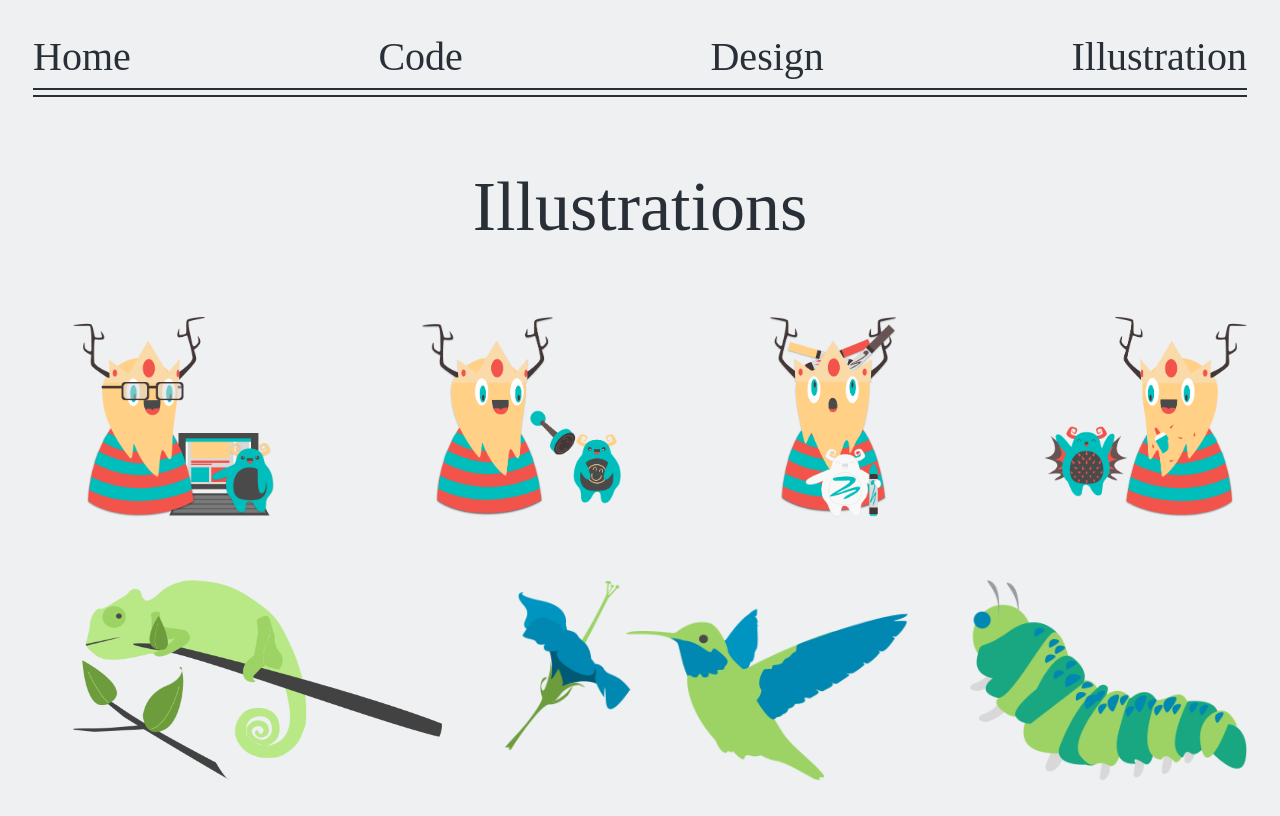
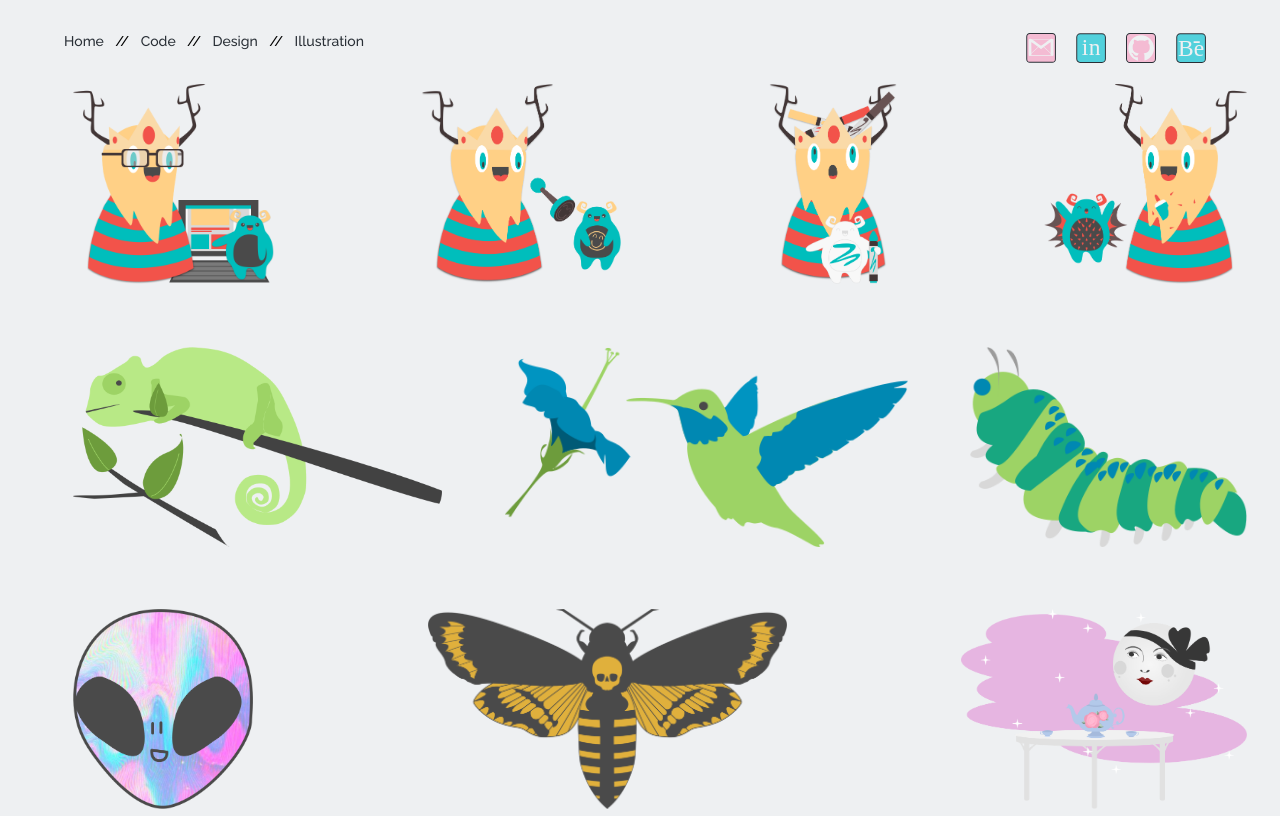
Before and after one commit to cassyxmarie/Portfolio_2017, a plain HTML site: page illustration.html in a window 1280 px wide. Shown: the top 816 px of the page. Drawn offline with Linux system fonts and the light colour scheme; a web font is replaced by a local one.

Commit message:
fix lightbox to fill screen, fix cursor when hovering, replace Nixie One with Raleway, adjust nav bar styling

```diff
--- a/illustration.html
+++ b/illustration.html
@@ -10,39 +10,55 @@
   <body>
     <header>
       <nav>
-        <a href="index.html">Home</a>
-        <a href="code.html">Code</a>
-        <a href="design.html">Design</a>
-        <a href="illustration.html">Illustration</a>
+        <div class="leftNav">
+          <a href="index.html">Home</a>//
+          <a href="code.html">Code</a>//
+          <a href="design.html">Design</a>//
+          <a href="illustration.html">Illustration</a>
+        </div>
+        <div class="rightNav">
+          <a href="mailto:cassandra.culkins@gmail.com">
+            <img class="icon" id="gmail" src="images/Gmail.svg" alt="gmail icon" />
+          </a>
+          <a href="http://www.linkedin.com/in/cassandraculkins">
+            <img class="icon" id="linkedin" src="images/LinkedIn.svg" alt="linkedin icon" />
+          </a>
+          <a href="http://github.com/CCulkins">
+            <img class="icon" id="github" src="images/GitHub.svg" alt="github icon" />
+          </a>
+          <a href="http://www.behance.com/cassandrac9472">
+            <img class="icon" id="behance" src="images/Behance.svg" alt="behance icon" />
+          </a>
+        </div>
       </nav>
     </header>
 <!-- <div id="pagePort"></div> -->
     <div id="illustration-page">
 
-      <div class="separate"></div>  <div class="separate2"></div>
-      <p class="header illustrations">Illustrations</p>
+      <!-- <div class="separate"></div>  <div class="separate2"></div> -->
+      <!-- <p class="header illustrations">Illustrations</p> -->
 
       <ul id="imageGallery">
 
         <div class="img-container">
           <li>
             <a href="images/DTAimg1.png">
-              <img class="img-illustration" src="images/DTAimg1.png" alt="Hey! Hey! Hey! Hey! Hey!">
+              <img class="img-illustration" src="images/DTAimg1.png" alt="Designer Toy Awards - Best Website">
             </a>
           </li>
           <li>
             <a href="images/DTAimg2.png">
-              <img class="img-illustration" src="images/DTAimg2.png" alt="">
+              <img class="img-illustration" src="images/DTAimg2.png" alt="Designer Toy Awards - Brand of the Year">
             </a>
           </li>
           <li>
             <a href="images/DTAimg3.png">
-              <img class="img-illustration" src="images/DTAimg3.png" alt="">
+              <img class="img-illustration" src="images/DTAimg3.png" alt="Designer Toy Awards - Best DIY Platform">
             </a>
           </li>
           <li>
             <a href="images/DTAimg4.png">
-              <img class="img-illustration" src="images/DTAimg4.png" alt="">
+              <img class="img-illustration" src="images/DTAimg4.png" alt="Designer Toy Awards - Custom of the Year">
             </a>
           </li>
 
@@ -51,17 +67,17 @@
         <div class="img-container">
           <li>
             <a href="images/Chameleon.png">
-              <img class="img-illustration" src="images/Chameleon.png" alt="">
+              <img class="img-illustration" src="images/Chameleon.png" alt="Tenrec Tear-sheet - Chameleon">
             </a>
           </li>
           <li>
             <a href="images/HummingBird.png">
-              <img class="img-illustration" src="images/HummingBird.png" alt="">
+              <img class="img-illustration" src="images/HummingBird.png" alt="Tenrec Tear-sheet - Hummingbird">
             </a>
           </li>
           <li>
             <a href="images/Caterpillar.png">
-              <img class="img-illustration" src="images/Caterpillar.png" alt="">
+              <img class="img-illustration" src="images/Caterpillar.png" alt="Tenrec Tear-sheet - Caterpillar">
             </a>
           </li>
         </div>
@@ -69,17 +85,17 @@
         <div class="img-container">
           <li>
             <a href="images/Alien.png">
-              <img class="img-illustration" src="images/Alien.png" alt="">
+              <img class="img-illustration" src="images/Alien.png" alt="Alien Illustration">
             </a>
           </li>
           <li>
             <a href="images/Moth.png">
-              <img class="img-illustration" src="images/Moth.png" alt="">
+              <img class="img-illustration" src="images/Moth.png" alt="Deathshead Moth Illustration">
             </a>
           </li>
           <li>
             <a href="images/MoonTea.png">
-              <img class="img-illustration" src="images/MoonTea.png" alt="">
+              <img class="img-illustration" src="images/MoonTea.png" alt="Tea with the Moon Illustration">
             </a>
           </li>
 
--- a/js/scripts.js
+++ b/js/scripts.js
@@ -1,15 +1,11 @@
-// $("#pagePort").load("illustration.html", function(){
-//   $.getScript("js/scripts.js", function() {
-//       if (currentPage.init) {
-//           currentPage.init();
-//       }
-//   });
-// });
+
+
+
+var jqueryOverlay = $('<div id="overlay" style="display: none;"></div>');
 $(document).ready(function(){
-
-var jqueryOverlay = $('<div id="overlay"></div>');
 var jqueryImage = $("<img>");
 var jqueryCaption = $("<p></p>");
+var jqueryStyle = $('<style>#overlay {background:rgba(41, 47, 54, 0.8); height:100%; width:100%; text-align:center;}</style>')
 
 jqueryOverlay.append(jqueryImage);
 jqueryOverlay.append(jqueryCaption);
@@ -18,6 +14,7 @@ $("body").append(jqueryOverlay);
 
 $("#imageGallery a").click(function(event) {
  event.preventDefault();
+ $("body").append(jqueryStyle);
  var imageLocation = $(this).attr("href");
  jqueryImage.attr("src", imageLocation);
 
--- a/scss/partials/_application.scss
+++ b/scss/partials/_application.scss
@@ -9,21 +9,46 @@ body {
 
 .header {
   font-family: "Sniglet";
-  font-size: 70px;
+  font-size: 30px;
   text-align: center;
 }
 
 p {
-  font-family: "Nixie One";
+  font-family: "Raleway";
   color: $grey;
 }
 
 nav {
-  font-family: "Nixie One";
-  font-weight: 100;
-  font-size: 40px;
+  display: flex;
+  width: 100%;
+  height: 35px;
+  font-family: "Raleway";
+}
+
+.leftNav {
+  width: 300px;
+  font-size: 14px;
+  display: flex;
+  justify-content: flex-start;
+  justify-content: space-between;
+  position: absolute;
+  left: 5%;
+}
+
+.rightNav{
+  width: 250px;
   display: flex;
   justify-content: space-between;
+  justify-content: flex-end;
+  position: absolute;
+  right: 5%;
+
+  .icon {
+    display: flex;
+    margin-left: 10px;
+    margin-right: 10px;
+    height: 30px;
+  }
 }
 
 a {
@@ -32,13 +57,13 @@ a {
   // border: 1px solid $grey;
 
   &:hover {
-    color: $blue;
+    text-decoration: underline;
   }
 }
 
 .main {
   // border: 1px solid $grey;
-  height: 800px;;
+  height: 800px;
   width: 96.5vw;
 }
 
@@ -63,14 +88,17 @@ li {
 #overlay {
   width: 100%;
   height: 100%;
-  position: absolute;
+  position: fixed;
   top: 0;
   left: 0;
   text-align: center;
 }
 
+
 #overlay img {
-  margin-top: 10%;
+  margin-top: 12%;
+  height: 300px;
+
 }
 
 #overlay p {
--- a/scss/partials/_main.scss
+++ b/scss/partials/_main.scss
@@ -40,18 +40,6 @@
     // border: 1px solid $grey;
   }
 
-  .social-media {
-    display: flex;
-    justify-content: center;
-
-    .gmail, .linkedin, .github, .behance {
-      display: flex;
-      margin-left: 10px;
-      margin-right: 10px;
-
-    }
-  }
-
   .contact {
     display: flex;
     justify-content: center;
--- a/scss/partials/_mixins-variables.scss
+++ b/scss/partials/_mixins-variables.scss
@@ -1,4 +1,4 @@
-@import url(https://fonts.googleapis.com/css?family=Sniglet:800|Nixie+One);
+@import url(https://fonts.googleapis.com/css?family=Sniglet:800|Nixie+One|Raleway:500);
 
 
 $grey: #292F36;
```
Also changed, not shown: code.html (+23 -7 lines), design.html (+22 -6 lines), index.html (+21 -20 lines), scss/main.css, 1 other file.
